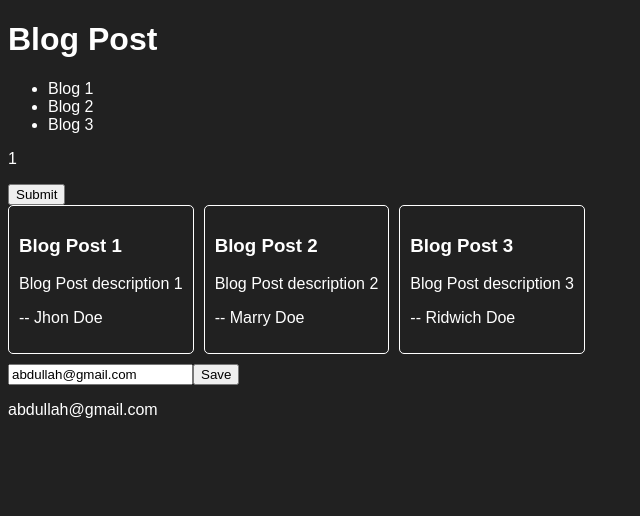
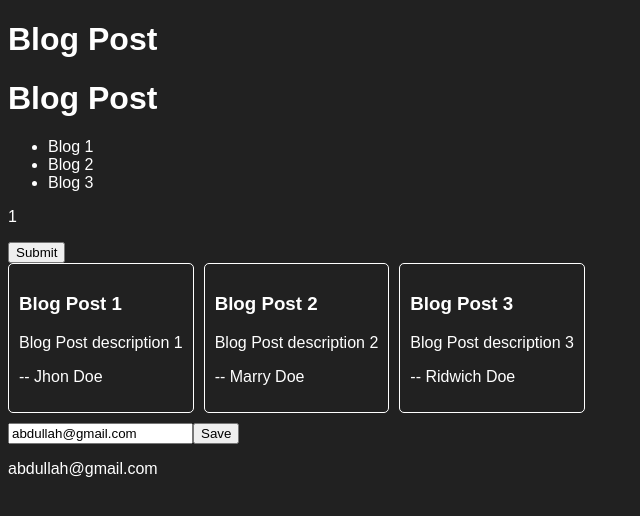
Before and after one commit to BinMamun/Angular-Lessons, an Angular app in the folder Angular-1/: page / in a window 1280 px wide. Shown: the top 516 px of the page, without its empty margins (0-640 px from the left). Built offline with nearby package versions, Linux system fonts and the light colour scheme.

Commit message:
different ways of data | property binding

```diff
--- a/Angular-1/src/app/app.component.html
+++ b/Angular-1/src/app/app.component.html
@@ -1,4 +1,5 @@
 <h1>{{getTitile()}}</h1>
+<h1 [textContent]="getTitile()"></h1>
 
 <ul>
   <li *ngFor="let blog of blogs">{{blog}}</li>
```
